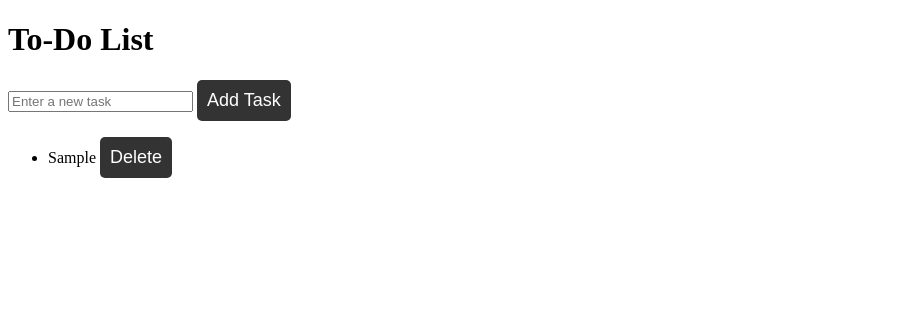
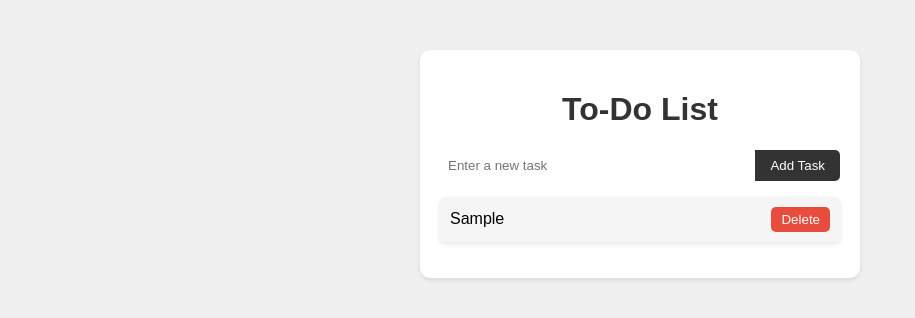
Before and after one commit to mauryavanshi0001/OIBSIP, a plain HTML site: page index.html in a window 1280 px wide. Both pictures are taken after typing "Sample" into the empty fields and a click on the button "Add Task". Shown: the whole page, without its empty margins (0-915 px from the left). Drawn offline with Linux system fonts and the light colour scheme.

Commit message:
Update style.css

```diff
--- a/style.css
+++ b/style.css
@@ -1,34 +1,42 @@
-.calculator {
-  max-width: 300px;
-  margin: 0 auto;
-  text-align: center;
-  background-color: #f5f5f5;
-  border-radius: 10px;
-  box-shadow: 0 4px 8px rgba(0, 0, 0, 0.1);
-  padding: 20px;
+body {
+    font-family: Arial, sans-serif;
+    margin: 0;
+    padding: 0;
+    background-color: #f0f0f0;
   }
 
-#display {
-  width: 93%;
-  padding: 10px;
-  margin-bottom: 10px;
-  font-size: 24px;
-  box-shadow: 0 4px 8px rgba(0, 0, 0, 0.1) inset;
+  .todo-app {
+    max-width: 400px;
+    margin: 50px auto;
+    padding: 20px;
+    background-color: #fff;
+    border-radius: 10px;
+    box-shadow: 0px 2px 5px rgba(0, 0, 0, 0.1);
   }
 
-.buttons {
-  display: grid;
-  grid-template-columns: repeat(4, 1fr);
-  grid-gap: 10px;
+  h1 {
+    text-align: center;
+    color: #333;
+  }
+
+  .input-container {
+    display: flex;
+    margin-bottom: 10px;
+  }
+
+  input[type="text"] {
+    flex-grow: 1;
+    padding: 8px;
+    border: none;
+    border-radius: 5px 0 0 5px;
   }
 
   button {
-  padding: 10px;
-  font-size: 18px;
+    padding: 8px 15px;
+    border: none;
     background-color: #333;
     color: #fff;
-  border: none;
-  border-radius: 5px;
+    border-radius: 0 5px 5px 0;
     cursor: pointer;
     transition: background-color 0.3s;
   }
@@ -36,3 +44,37 @@ button {
   button:hover {
     background-color: #555;
   }
+
+  ul {
+    list-style-type: none;
+    padding: 0;
+  }
+
+  li {
+    display: flex;
+    justify-content: space-between;
+    align-items: center;
+    padding: 10px;
+    background-color: #f5f5f5;
+    border-radius: 5px;
+    margin-bottom: 5px;
+    box-shadow: 0px 2px 5px rgba(0, 0, 0, 0.1);
+  }
+
+  li:last-child {
+    margin-bottom: 0;
+  }
+
+  .delete-button {
+    background-color: #e74c3c;
+    color: #fff;
+    border: none;
+    padding: 5px 10px;
+    border-radius: 5px;
+    cursor: pointer;
+    transition: background-color 0.3s;
+  }
+
+  .delete-button:hover {
+    background-color: #c0392b;
+  }
```
Lines whose indentation alone changed are shown as unchanged.
